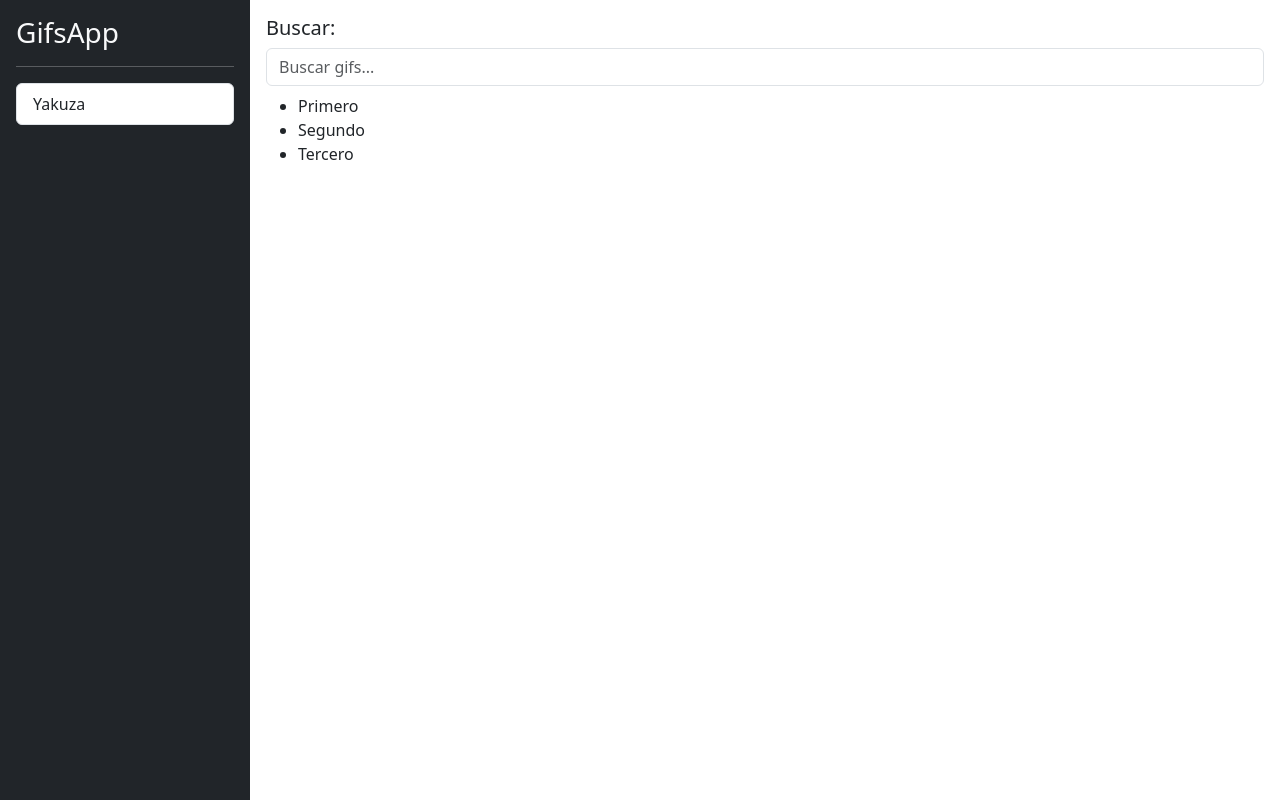
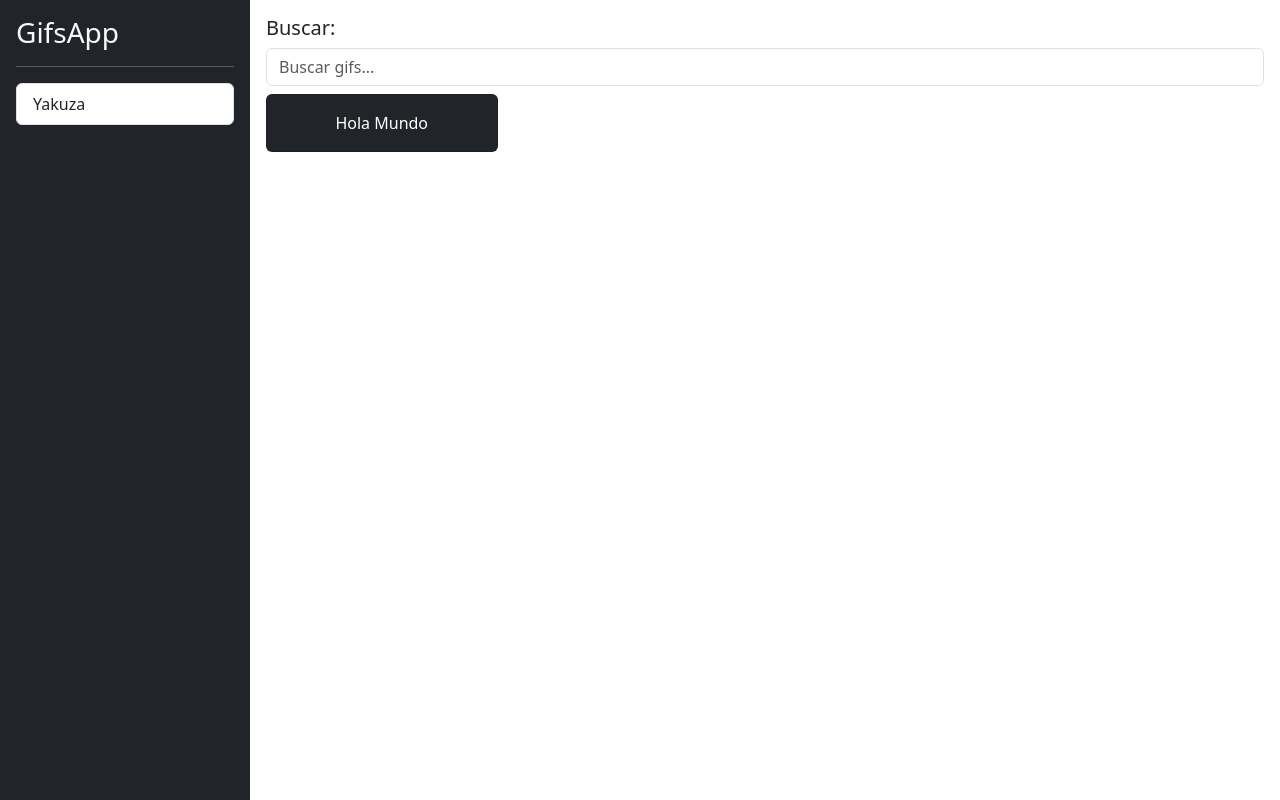
Before and after one commit to Dizaer/gifs-app, an Angular app: page / in a window 1280 px wide. Built offline with nearby package versions, Linux system fonts and the light colour scheme.

Commit message:
90. Resolución de la tarea - CardList

```diff
--- /dev/null
+++ b/src/app/gifs/components/card-list/card-list.component.html
@@ -0,0 +1,18 @@
+  <div class="row">
+
+    <div class="col-md-3 col-sm-6">
+
+        <div class="card mb-2 text-center bg-dark">
+
+
+            <div class="card-body text-white">
+                <p class="card-text">
+                    Hola Mundo
+                </p>
+            </div>
+
+        </div>
+
+    </div>
+
+  </div>
--- a/src/app/gifs/gifs.module.ts
+++ b/src/app/gifs/gifs.module.ts
@@ -2,13 +2,15 @@
 import { CommonModule } from '@angular/common';
 import { HomePageComponent } from './pages/home/home-page.component';
 import { SearchBoxComponent } from './components/search-box/search-box.component';
+import { CardListComponent } from './components/card-list/card-list.component';
 
 
 
 @NgModule({
   declarations: [
     HomePageComponent,
-    SearchBoxComponent
+    SearchBoxComponent,
+    CardListComponent
   ],
   imports: [
     CommonModule
--- a/src/app/gifs/pages/home/home-page.component.html
+++ b/src/app/gifs/pages/home/home-page.component.html
@@ -4,11 +4,6 @@
     </div>
 
     <div class="col-12 pt-2">
-        <!-- lISTADO DE GISF-->
-         <ul>
-            <li>Primero</li>
-            <li>Segundo</li>
-            <li>Tercero</li>
-         </ul>
+        <gifs-card-list></gifs-card-list>
     </div>
 </div>
```
Also changed, not shown: src/app/gifs/components/card-list/card-list.component.ts (added, +9 -0 lines).
